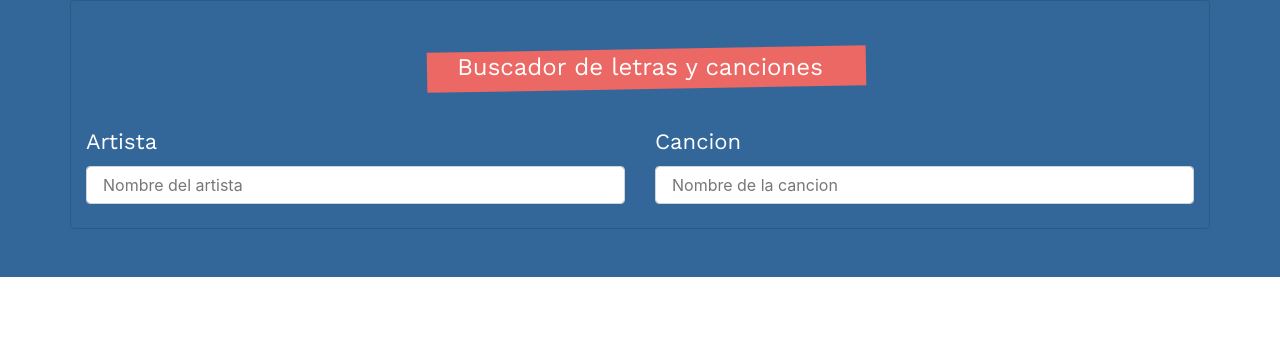
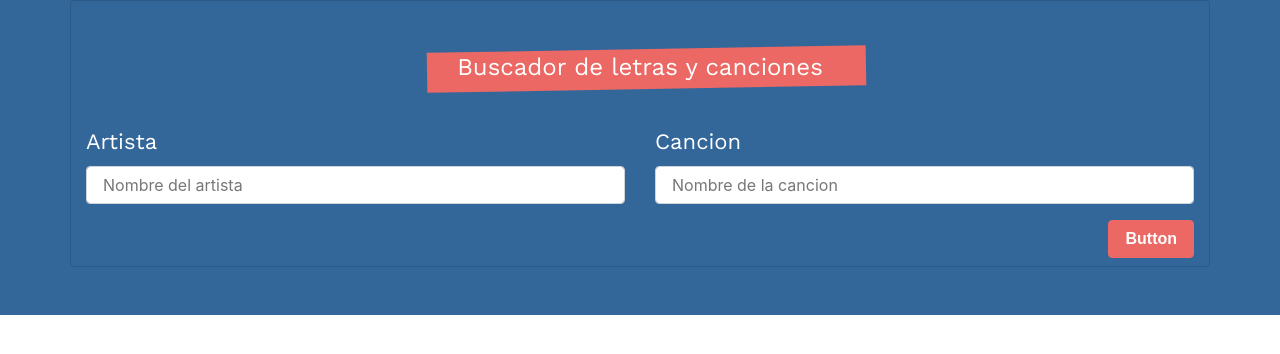
Before and after one commit to leonmezu1/buscador-letras, a React (Create React App) app: page / in a window 1280 px wide. Shown: the top 354 px of the page. Built offline with nearby package versions, Linux system fonts and the light colour scheme; a web font is replaced by a local one.

Commit message:
Anadir funciones

```diff
--- a/src/components/Formulario.js
+++ b/src/components/Formulario.js
@@ -1,24 +1,61 @@
 /* eslint-disable jsx-a11y/label-has-associated-control */
 
-const Formulario = () => (
-  <div className="bg-info">
-    <div className="container">
-      <div className="row">
-        <div className="col card text-white bg-transparent mb-5 pt-5 pb-2">
+import { useState } from 'react';
+
+const Formulario = () => {
+  const [busqueda, guardarBusqueda] = useState({
+    artista: '',
+    cancion: '',
+  });
+
+  const [error, guardarError] = useState(false);
+
+  const { artista, cancion } = busqueda;
+
+  // funcion de busqueda
+
+  const actualizarState = e => {
+    guardarBusqueda({
+      ...busqueda,
+      [e.target.name]: e.target.value,
+    });
+  };
+
+  // Pedir informacion a la API
+
+  const buscarInformacion = e => {
+    e.preventDefault();
+
+    if (artista.trim === '' || cancion.trim === '') {
+      guardarError(true);
+      return;
+    }
+
+    guardarError(false);
+  };
+
+  const showError = (
+    <p className="alert alert-danger text-center p-2">
+      Todos los campos son obligatorios
+    </p>
+  );
+
+  const mainForm = (
+    <form onSubmit={buscarInformacion}>
       <fieldset>
-            <legend className="text-center">
-              Buscador de letras y canciones
-            </legend>
+        <legend className="text-center">Buscador de letras y canciones</legend>
 
         <div className="row">
           <div className="col-md-6">
             <div className="form-group">
               <label htmlFor="artista">Artista</label>
               <input
+                onChange={actualizarState}
                 type="text"
                 name="artista"
                 className="form-control"
                 placeholder="Nombre del artista"
+                value={artista}
               />
             </div>
           </div>
@@ -26,19 +63,35 @@ const Formulario = () => (
             <div className="form-group">
               <label htmlFor="cancion">Cancion</label>
               <input
+                onChange={actualizarState}
                 type="text"
                 name="cancion"
                 className="form-control"
                 placeholder="Nombre de la cancion"
+                value={cancion}
               />
             </div>
           </div>
         </div>
+        <button type="submit" className="btn btn-primary float-right">
+          Button
+        </button>
       </fieldset>
+    </form>
+  );
+
+  return (
+    <div className="bg-info">
+      <div className="container">
+        <div className="row">
+          <div className="col card text-white bg-transparent mb-5 pt-5 pb-2">
+            {error ? showError : null}
+            {mainForm}
           </div>
         </div>
       </div>
     </div>
   );
+};
 
 export default Formulario;
```
Also changed, not shown: 1 other file (tests, documents, lock files or other folders). Lines whose indentation alone changed are shown as unchanged.
